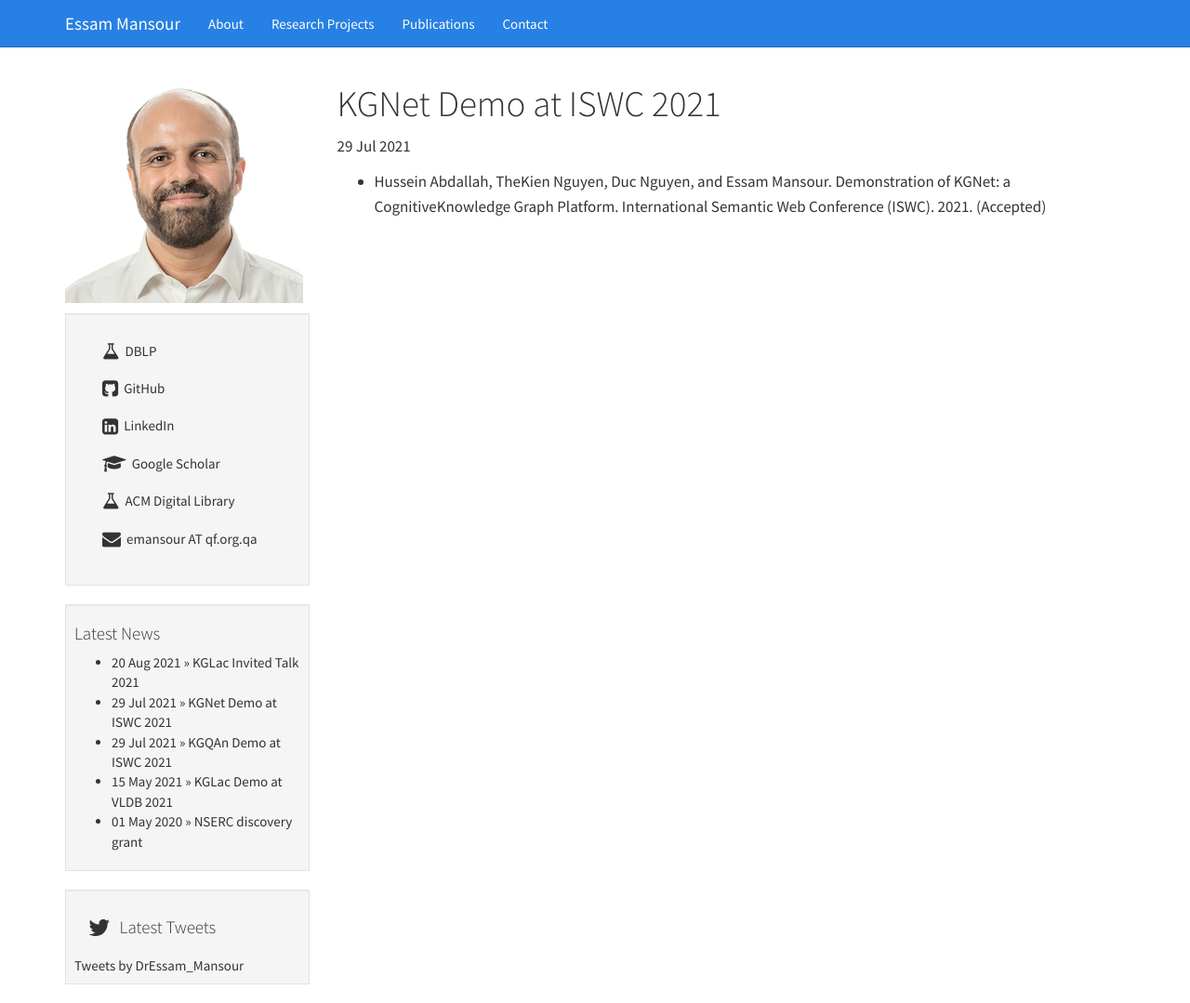
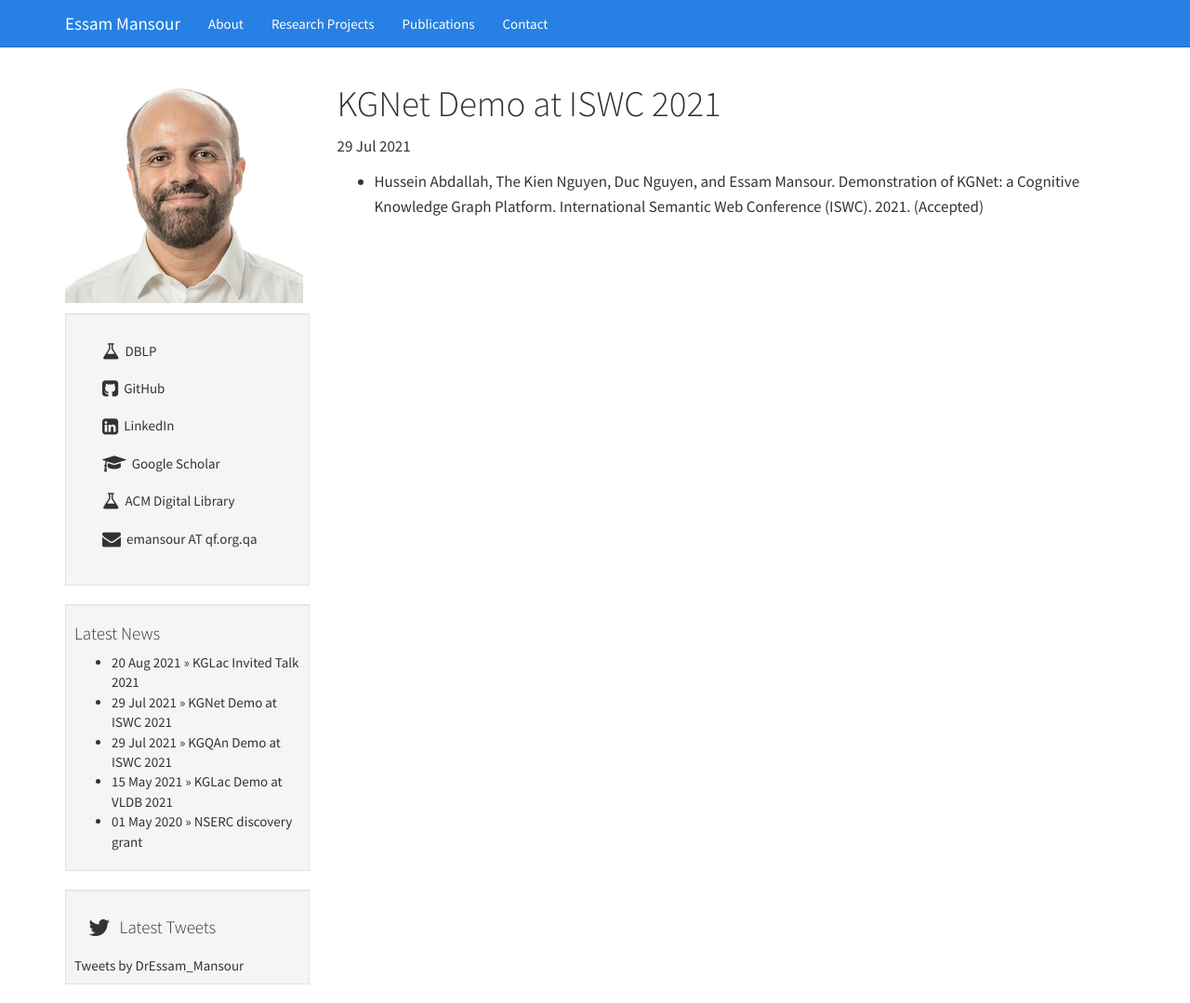
Before and after one commit to mansoure/mansoure.github.io, a Jekyll site: the page built from _posts/2021-07-29-iswc-kgnet-demo-post.md, in a window 1280 px wide and 1079 px high. Shown: the whole window at 93% size. Built offline with Jekyll 4.4.1, drawn with Linux system fonts in a browser that asks for light colours; comment, search, counter and statistics services are not loaded.

Commit message:
Update 2021-07-29-iswc-kgnet-demo-post.md

```diff
--- a/_posts/2021-07-29-iswc-kgnet-demo-post.md
+++ b/_posts/2021-07-29-iswc-kgnet-demo-post.md
@@ -4,4 +4,4 @@ title: "KGNet Demo at ISWC 2021"
 date: 2021-07-29
 ---
 
-- Hussein Abdallah, TheKien Nguyen, Duc Nguyen, and Essam Mansour. Demonstration of KGNet: a CognitiveKnowledge Graph Platform. International Semantic Web Conference (ISWC). 2021. (Accepted)
+- Hussein Abdallah, The Kien Nguyen, Duc Nguyen, and Essam Mansour. Demonstration of KGNet: a Cognitive Knowledge Graph Platform. International Semantic Web Conference (ISWC). 2021. (Accepted)
```
